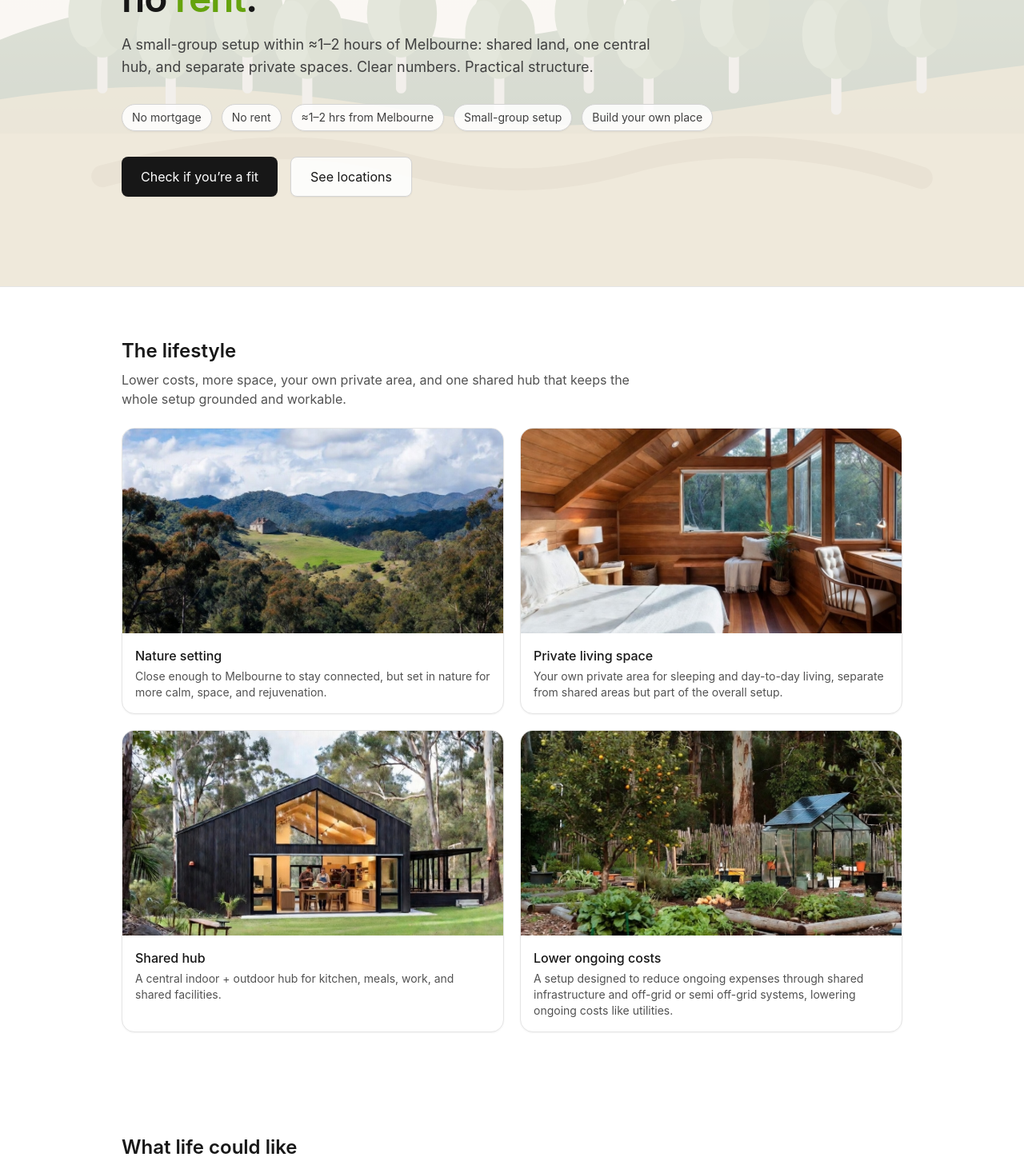
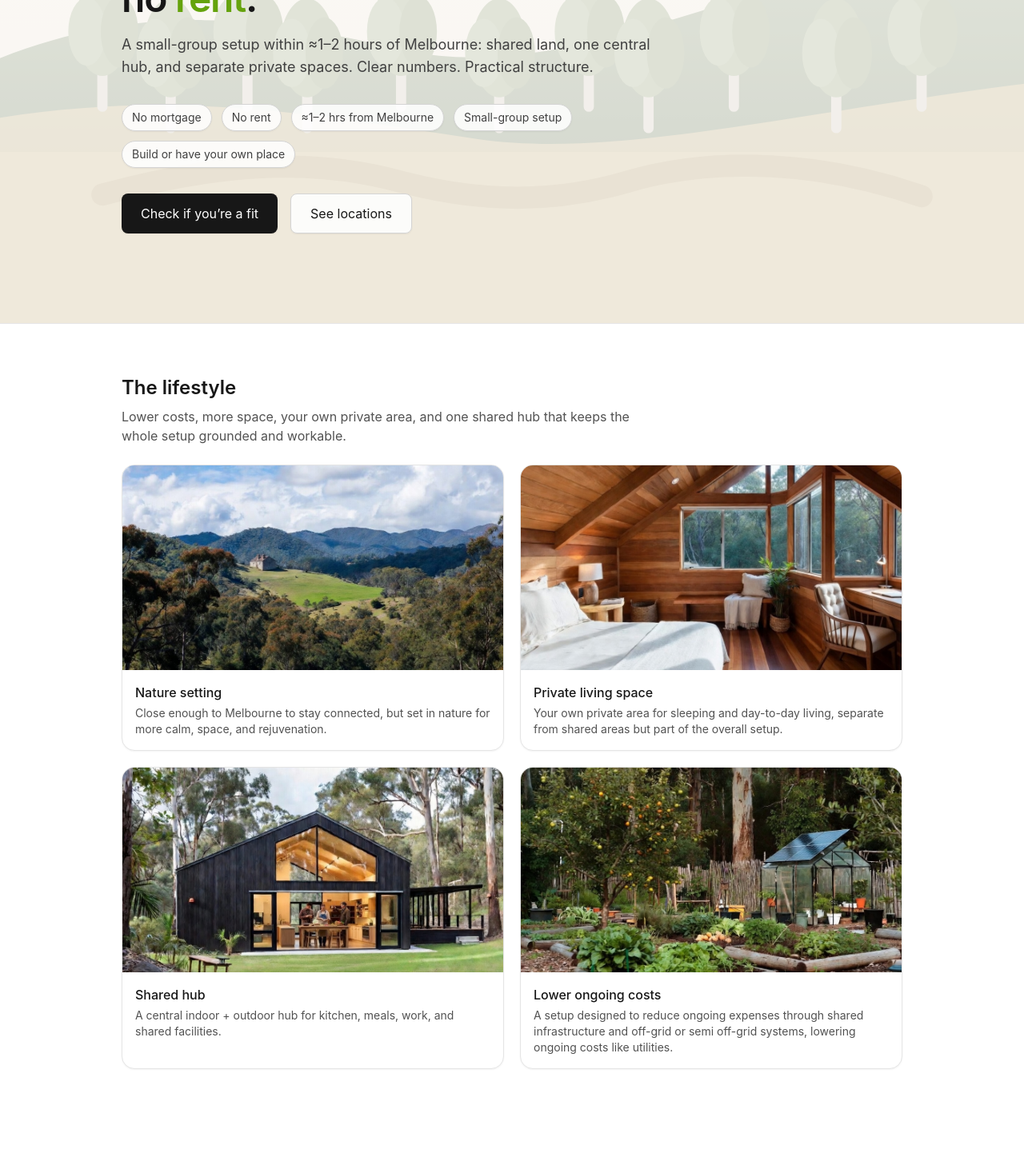
Before and after one commit to Beastman99/nomore-site, a React (Vite) app: page / in a window 1280 px wide. Shown: the part 280-1742 px from the top of the page at 80% size. Built offline with nearby package versions, Linux system fonts and the light colour scheme.

Commit message:
Added no. of people question

```diff
--- a/src/App.jsx
+++ b/src/App.jsx
@@ -79,6 +79,7 @@ const tiers = [
 const builderQuestions = [
   { label: "How much can you realistically contribute in total?", type: "radio", options: ["$50k", "$50-70k", "$70k-100k", "$100k+"] },
   { label: "Which path are you considering?", type: "radio", options: ["Builder", "Non-builder", "Open to both"] },
+  { label: "How many people are you comfortable sharing living facilities with?", type: "radio", options: ["2", "3", "4", "5+"] },
   { label: "When would you realistically be ready to start?", type: "radio", options: ["Now", "1–3 months", "3–6 months", "6+ months"] },
   { label: "Do you have any practical skills (tools, building, logistics, etc.)?", type: "text" },
   { label: "How much time could you commit in the first 2–3 months?", type: "radio", options: ["Weekends", "Flexible", "Limited", "None"] },
@@ -238,7 +239,7 @@ function LifestyleCarousel({ perks }) {
   return (
     <section className="mx-auto max-w-5xl px-6 py-16">
       <div className="mb-6">
-        <h2 className="text-2xl font-semibold">What life could like</h2>
+        <h2 className="text-2xl font-semibold">What life could look like</h2>
         <p className="mt-2 max-w-2xl text-neutral-600">
           Beyond reducing costs, the goal is to create a setup that actually improves day-to-day life. These are examples of what can be included depending on the land and group.
         </p>
@@ -276,7 +277,7 @@ function LifestyleCarousel({ perks }) {
   );
 }
 
-export default function AryaEstateLandingPage() {
+export default function NomorestateLandingPage() {
   const [showLocations, setShowLocations] = React.useState(false);
   return (
     <div className="min-h-screen bg-white text-neutral-900">
@@ -311,7 +312,7 @@ export default function AryaEstateLandingPage() {
                 "No rent",
                 "≈1–2 hrs from Melbourne",
                 "Small-group setup",
-                "Build your own place"
+                "Build or have your own place"
               ].map((tag) => (
                 <span key={tag} className="rounded-full border border-neutral-300 bg-white/85 px-3 py-1.5 text-sm text-neutral-700 shadow-sm">
                   {tag}
@@ -431,7 +432,7 @@ export default function AryaEstateLandingPage() {
       <section className="mx-auto max-w-3xl px-6 py-16">
         <div className="mb-6">
           <h2 className="text-2xl font-semibold">Apply</h2>
-          <p className="mt-2 text-neutral-600">This is meant to filter for fit, budget, seriousness, and timing.</p>
+          <p className="mt-2 text-neutral-600">This is to filter for fit, budget, seriousness, and timing.</p>
         </div>
         <div className="space-y-4 rounded-2xl border border-neutral-200 bg-white p-6 shadow-sm">
           {builderQuestions.map((q) => (
```
